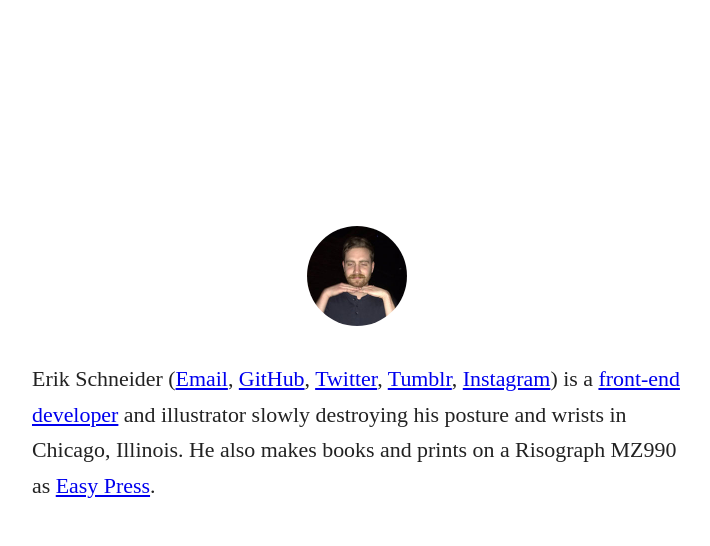
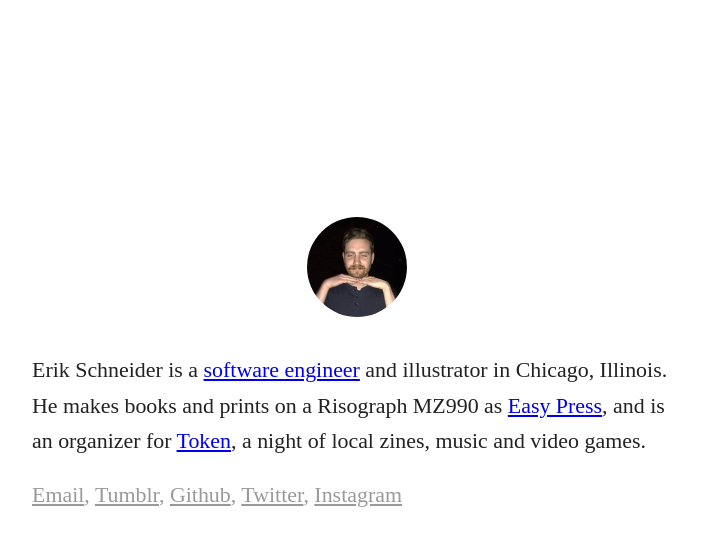
Before and after one commit to schneiderik/schneiderik, a PHP site: page / in a window 1280 px wide. Shown: the top 546 px of the page, without its empty margins (283-993 px from the left). Run offline with PHP 8.4, Linux system fonts and the light colour scheme; some web fonts are replaced.

Commit message:
Update description, moves links under descriptions

```diff
--- a/css/main.css
+++ b/css/main.css
@@ -78,6 +78,24 @@ body > section > header img {
   width: 100px;
 }
 
+.links {
+  color: #999;
+  margin-top: -0.809rem;
+}
+
+.links a,
+.links a:visited:hover {
+  color: #999;
+}
+
+.links a:hover {
+  color: #666;
+}
+
+.links a:visited {
+  color: #ccc;
+}
+
 @media (min-width: 768px) and (max-width: 960px) {
   html {
     font-size: 127.41%;
--- a/home.html
+++ b/home.html
@@ -17,14 +17,21 @@
       <header class="page-header">
         <img src="/images/erik.jpg" class="circle centered"/>
         <p>
-          Erik Schneider (<a href="mailto:erik@schneiderik.com" target="_blank">Email</a>,
-          <a href="http://github.com/schneiderik" target="_blank">GitHub</a>,
+          Erik Schneider is a
+          <a href="https://braintreepayments.com" target="_blank">software engineer</a>
+          and illustrator in Chicago, Illinois.
+          He makes books and prints on a Risograph MZ990 as
+          <a href="http://easy-press.co" target="_blank">Easy Press</a>,
+          and is an organizer for <a href="http://easy-press.co/token">Token</a>,
+          a night of local zines, music and video games.
+        </p>
+        <div class="links">
+          <a href="mailto:erik@schneiderik.com" target="_blank">Email</a>,
+          <a href="http://sssanddune.com" target="_blank">Tumblr</a>,
+          <a href="http://github.com/schneiderik" target="_blank">Github</a>,
           <a href="http://twitter.com/schneiderik" target="_blank">Twitter</a>,
-          <a href="http://sssanddune.com" target="_blank">Tumblr</a>,
-          <a href="http://instagram.com/schneiderik" target="_blank">Instagram</a>)
-          is a <a href="https://braintreepayments.com" target="_blank">front-end developer</a> and illustrator slowly destroying
-          his posture and wrists in Chicago, Illinois. He also makes books and prints on a Risograph MZ990 as <a href="http://easy-press.co" target="_blank">Easy Press</a>.
-        </p>
+          <a href="http://instagram.com/schneiderik" target="_blank">Instagram</a>
+        </div>
       </header>
     </section>
   </body>
```
